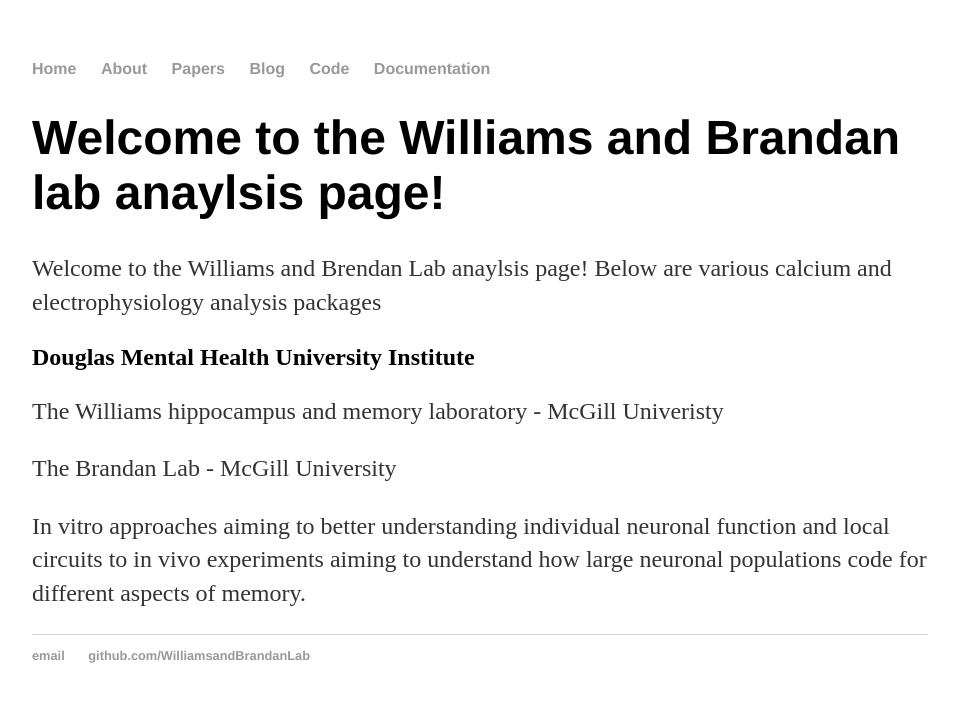
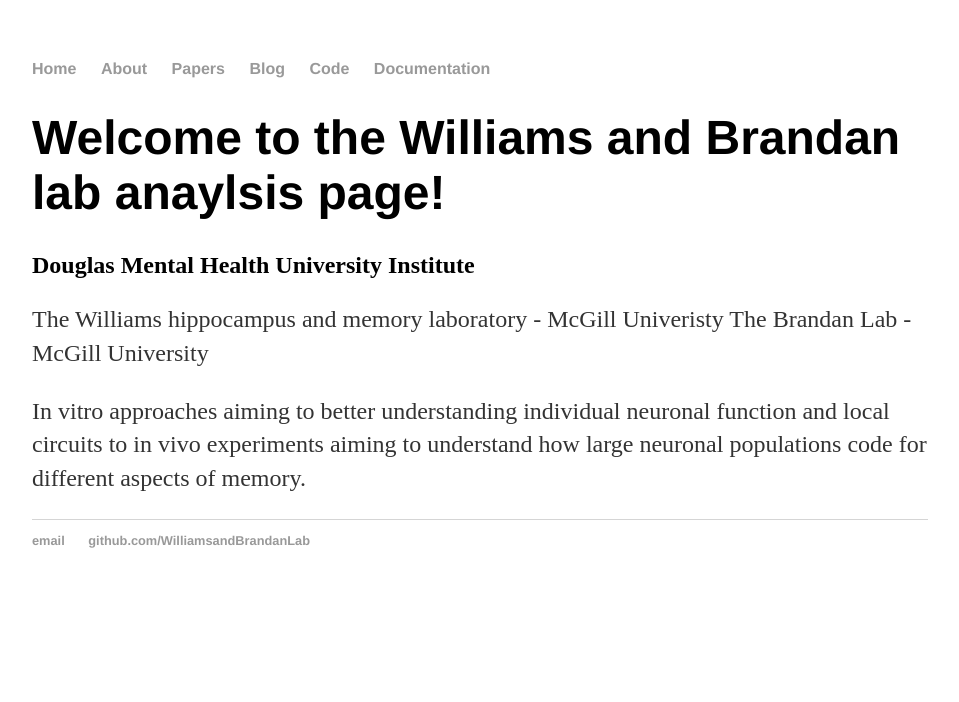
Before and after one commit to WilliamsandBrandanLab/WilliamsandBrandanLab.github.io, a Jekyll site: the page built from index.md, in a window 1280 px wide. Shown: the top 702 px of the page, without its empty margins (160-1119 px from the left). Built offline with Jekyll 4.4.1, drawn with Linux system fonts in a browser that asks for light colours; our own code applies the rules of GitHub Pages for plain Markdown files.

Commit message:
Update index.md

```diff
--- a/index.md
+++ b/index.md
@@ -1,12 +1,6 @@
 # Welcome to the Williams and Brandan lab anaylsis page!
-Welcome to the Williams and Brendan Lab anaylsis page!
-Below are various calcium and electrophysiology analysis packages
-
-
-
 ## Douglas Mental Health University Institute
 The Williams hippocampus and memory laboratory - McGill Univeristy
-
 The Brandan Lab - McGill University
 
 In vitro approaches aiming to better understanding individual neuronal function
```
